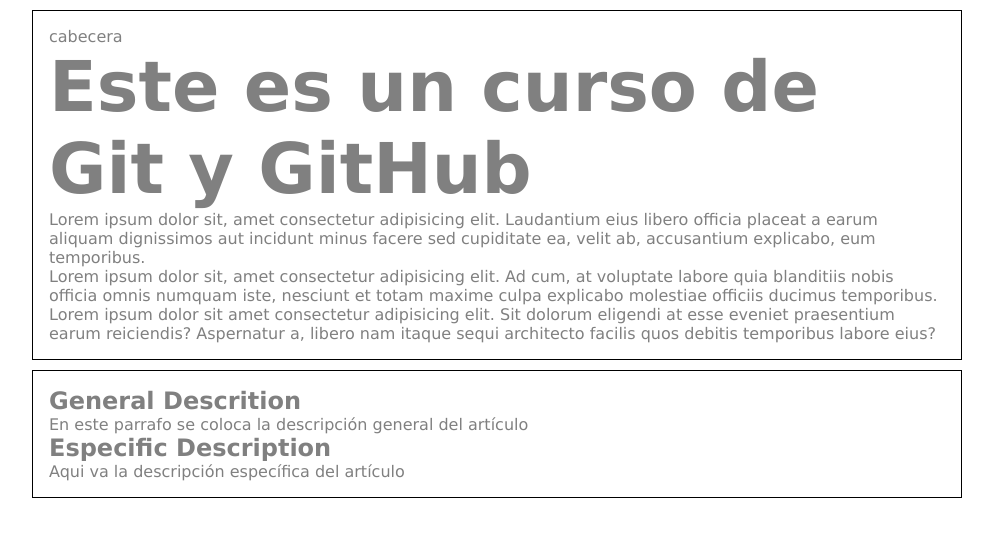
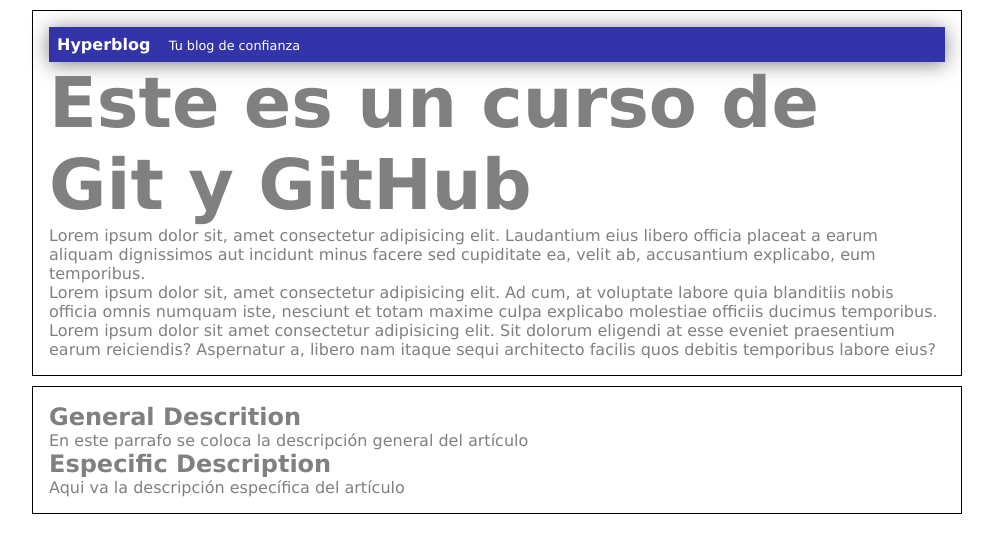
Before and after one commit to javiernu91/Hyperblog, a plain HTML site: page index.html in a window 1280 px wide. Shown: the whole page, without its empty margins (143-1136 px from the left). Drawn offline with Linux system fonts and the light colour scheme; files that its build step writes are made by us from their sources.

Commit message:
Finalizadala cabecera con diseño azul

```diff
--- a/index.html
+++ b/index.html
@@ -4,13 +4,13 @@
     <meta charset="UTF-8">
     <meta http-equiv="X-UA-Compatible" content="IE=edge">
     <meta name="viewport" content="width=device-width, initial-scale=1.0">
-    <link rel="stylesheet" href="/proyecto1/styles/style.css">
+    <link rel="stylesheet" href="/styles/style.css">
     <title>GitCourse</title>
 </head>
 <body>
     <header id="container">
         <div id="cabecera">
-            cabecera
+            Hyperblog <span id="tagline">Tu blog de confianza</span>
         </div>
         <h1>Este es un curso de Git y GitHub</h1>
         <p>Lorem ipsum dolor sit, amet consectetur adipisicing elit. Laudantium eius libero officia placeat a earum aliquam dignissimos aut incidunt minus facere sed cupiditate ea, velit ab, accusantium explicabo, eum temporibus.</p>
--- a/styles/style.css
+++ b/styles/style.css
@@ -10,12 +10,29 @@ body{
     color:grey;
 }
 
+#cabecera{
+    background: #33a;
+    box-shadow: 0px 2px 20px 0px rgba(0,0,0,0.5);
+    color: white;
+    font-weight: bold;
+    margin:0;
+    padding: 0.5em;
+
+}
+
+#cabecera #tagline{
+    padding: 0 0 0 1em;
+    margin: 0;
+    font-weight: normal;
+    font-size: 0.8em;
+}
+
 #container{
     width: 70%;
     padding: 1rem;
     text-align: left;
     border: 1px solid #000;
-    margin: 10px auto;
+    margin: 10px auto
 }
 
 #container h1{
```
